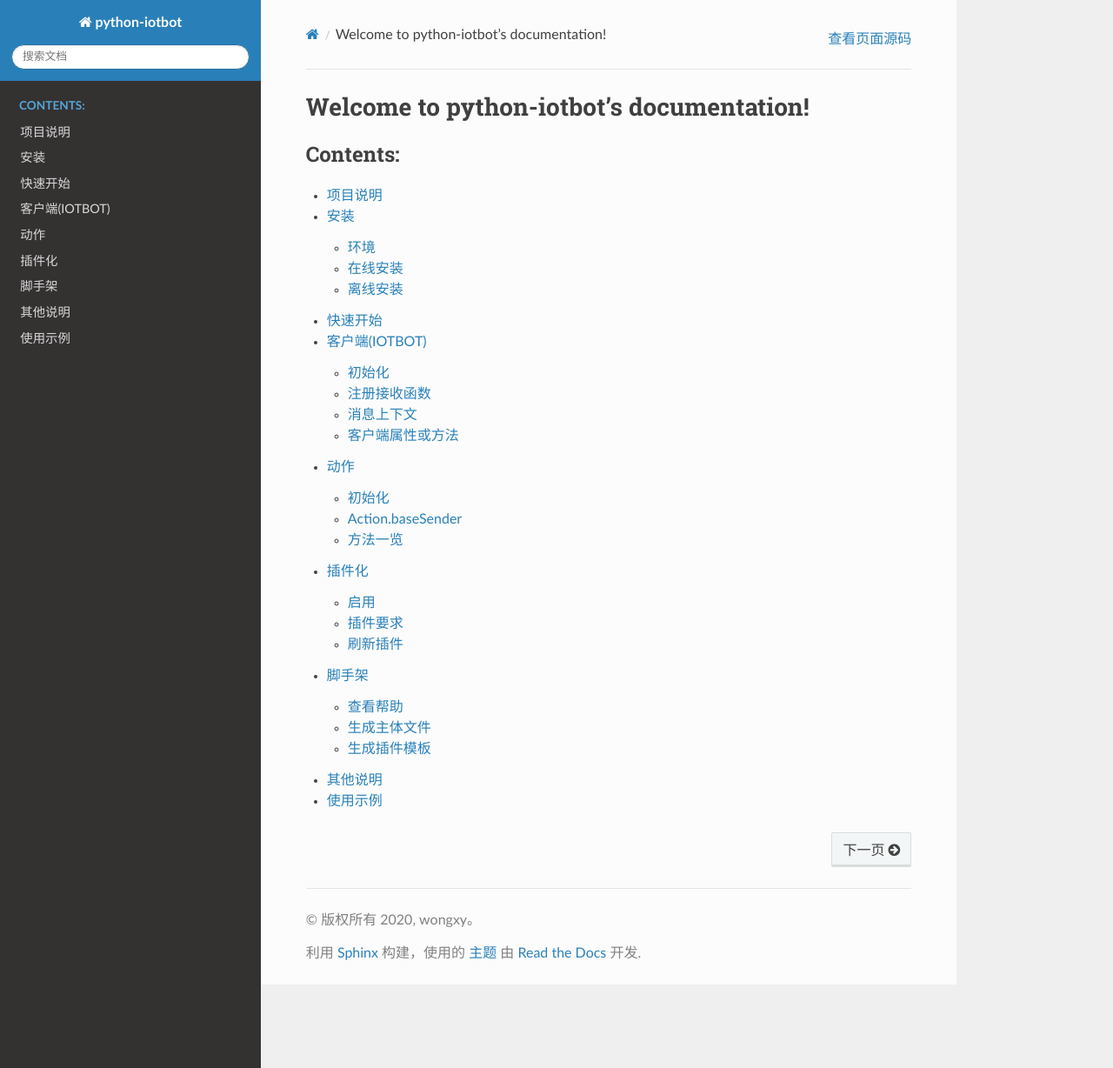
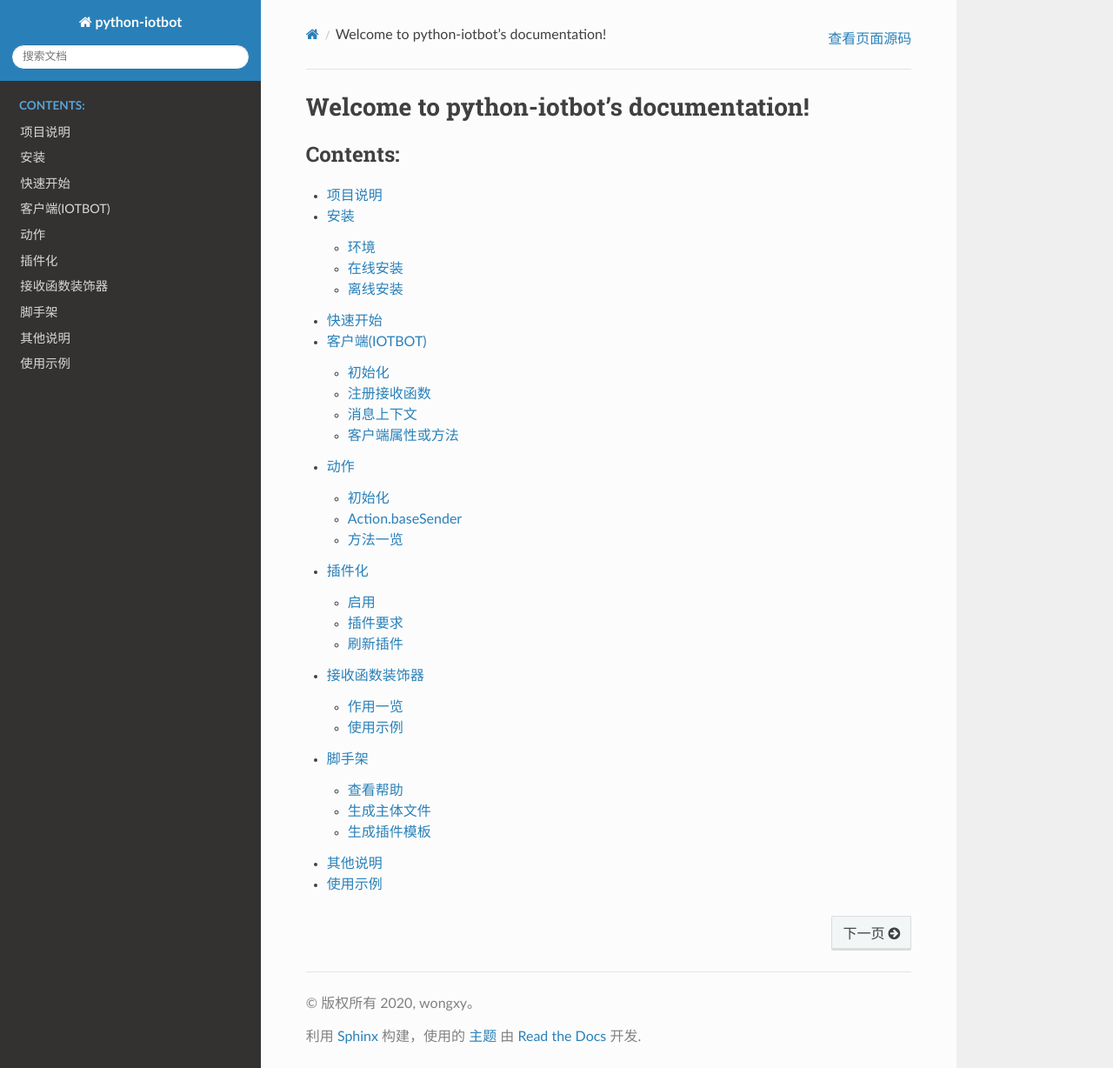
Before and after one commit to xiyaowong/python--iotbot, a Sphinx documentation site: the page built from docs/index.rst, in a window 1280 px wide and 1228 px high. Shown: the whole window at 87% size. Built offline with Sphinx 7.4.7 and the Read the Docs theme 2.0.0, drawn with Linux system fonts in a browser that asks for light colours; some of the changed lines change nothing that is shown.

Commit message:
Update docs

````diff
--- /dev/null
+++ b/docs/DECORATORS.md
@@ -0,0 +1,88 @@
+# 接收函数装饰器
+
+这里提供了几个装饰器可快速管理指令，可用于快速构建简单的插件
+
+## 作用一览
+
+### in_content
+```python
+def in_content(string: str):
+    """
+    接受消息content字段含有指定消息时, 不支持事件类型消息
+    :param string: 支持正则
+    """
+```
+
+### equal_content
+```python
+def equal_content(string: str):
+    """
+    content字段与指定消息相等时, 不支持事件类型消息
+    """
+```
+
+### not_these_users
+```python
+def not_these_users(users: list):
+     """仅接受这些人的消息
+     :param users: qq号列表
+     """
+```
+
+### only_this_msg_type
+```python
+def only_this_msg_type(msg_type: str):
+    """仅接受该类型消息
+    :param msg_type: TextMsg, PicMsg, AtMsg, ReplyMsg, VoiceMsg之一
+    """
+```
+
+### not_these_groups
+```python
+def not_these_groups(groups: list):
+    """不接受这些群组的消息
+    :param groups: 群号列表
+    """
+```
+
+### only_these_groups
+```python
+def only_these_groups(groups: list):
+    """只接受这些群组的消息
+    :param groups: 群号列表
+    """
+```
+
+## 使用示例
+`app.py`
+
+```python
+import iotbot.decorators as deco
+
+...省略常规定义部分
+
+@bot.on_group_msg
+@deco.only_these_users([111, 222])
+@deco.in_content('Hello')
+def group1(ctx: GroupMsg): # 只有发送人qq是111或222，且包含Hello关键字时，才会被执行
+    action.send_group_text_msg(
+        ctx.FromGroupId,
+        '测试指令 Hello'
+)
+```
+
+`bot_test.py`
+
+```python
+from iotbot import Action, GroupMsg
+import iotbot.decorators as deco
+
+
+@deco.equal_content('测试')
+@deco.only_these_groups([111])
+def receive_group_msg(ctx: GroupMsg): # 仅当发送内容为'测试'且群号是111时，财被执行
+    Action(ctx.CurrentQQ).send_group_text_msg(
+        ctx.FromGroupId,
+        '测试ok'
+    )
+```
--- a/docs/index.rst
+++ b/docs/index.rst
@@ -16,6 +16,7 @@
    CLIENT
    ACTION
    PLUGIN
+   DECORATORS
    SCAFFOLD
    OTHER
    SAMPLE
````
